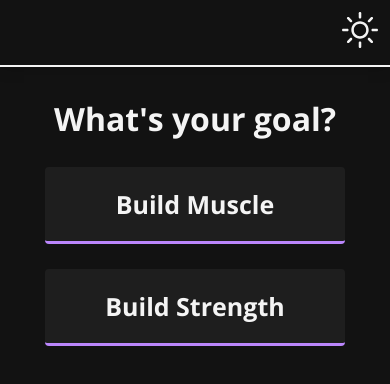
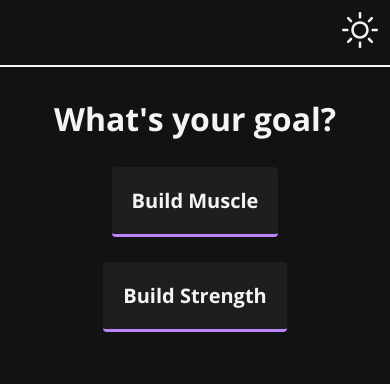
Before and after one commit to CodeyPacker/workout-builder, a React (Create React App) app: page / in a window 390 px wide. Shown: the top 384 px of the page. Built offline with nearby package versions, Linux system fonts and the light colour scheme.

Commit message:
Fixed button layout on mobile

```diff
--- a/src/components/Questions.js
+++ b/src/components/Questions.js
@@ -168,19 +168,20 @@ const QuestionsWrapper = styled.div`
     cursor: pointer;
     text-align: center;
     margin: 0 15px 25px;
-    min-width: 300px;
     border-radius: 4px;
+    min-width: calc(50% - 60px);
 
     @media only screen and (max-width: 600px) {
-      width: calc(50% - 30px);
+      min-width: calc(50% - 60px);
       display: inline-block;
+      font-size: 20px;
     }
 
     &:after {
       content: "";
       height: 0;
       width: 0;
-      transition: width 0.2s, height 0.2s;
+      transition: min-width 0.2s, min-height 0.2s;
     }
   }
 
@@ -188,12 +189,13 @@ const QuestionsWrapper = styled.div`
     display: flex;
     align-items: center;
     justify-content: center;
+    min-width: calc(50% - 60px);
 
     &:after {
       transition: width 0.2s, height 0.2s;
       content: url("${heartLight}");
-      width: 25px;
-      height: 25px;
+      min-width: 25px;
+      min-height: 25px;
       margin-left: 5px;
     }
   }
```
